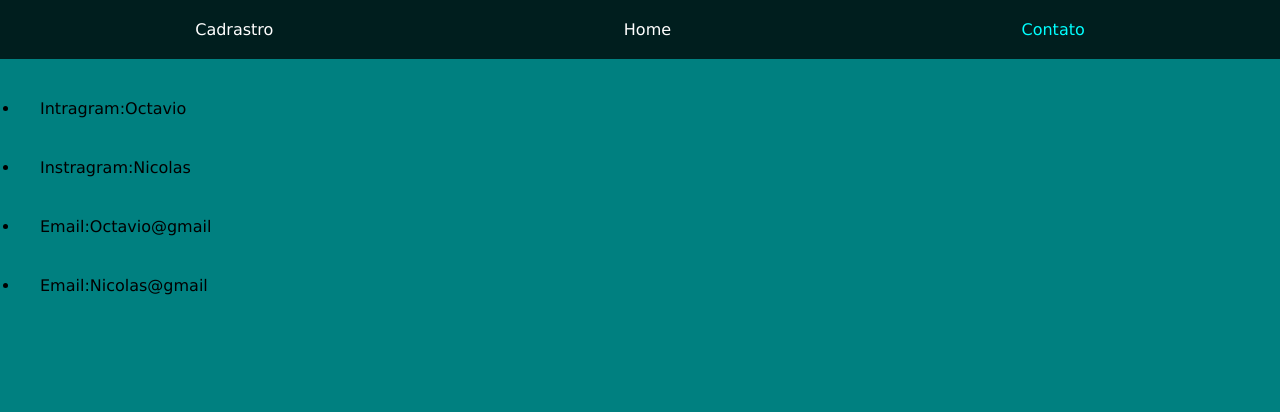
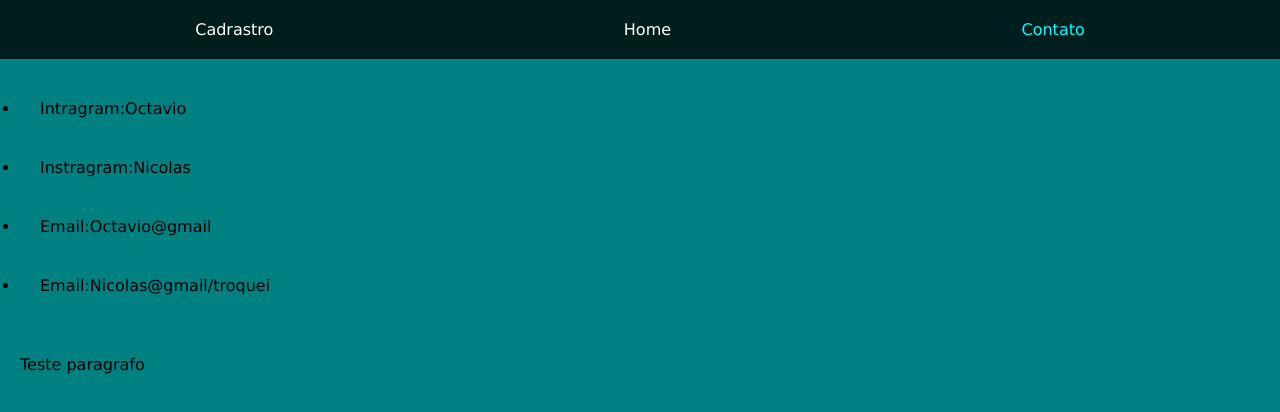
Before and after one commit to octavio-knupp/octavio-knupp.github.io, a plain HTML site: page pagina03.html in a window 1280 px wide. Drawn offline with Linux system fonts and the light colour scheme.

Commit message:
adiciona div e muda email

```diff
--- a/pagina03.html
+++ b/pagina03.html
@@ -21,8 +21,11 @@
             <li>Intragram:Octavio</li>
             <li>Instragram:Nicolas</li>
             <li>Email:Octavio@gmail</li>
-            <li>Email:Nicolas@gmail</li>
+            <li>Email:Nicolas@gmail/troquei</li>
         </ul>
+    </div>
+    <div>
+        <p>Teste paragrafo</p>
     </div>
    </main>
 </body>
```
